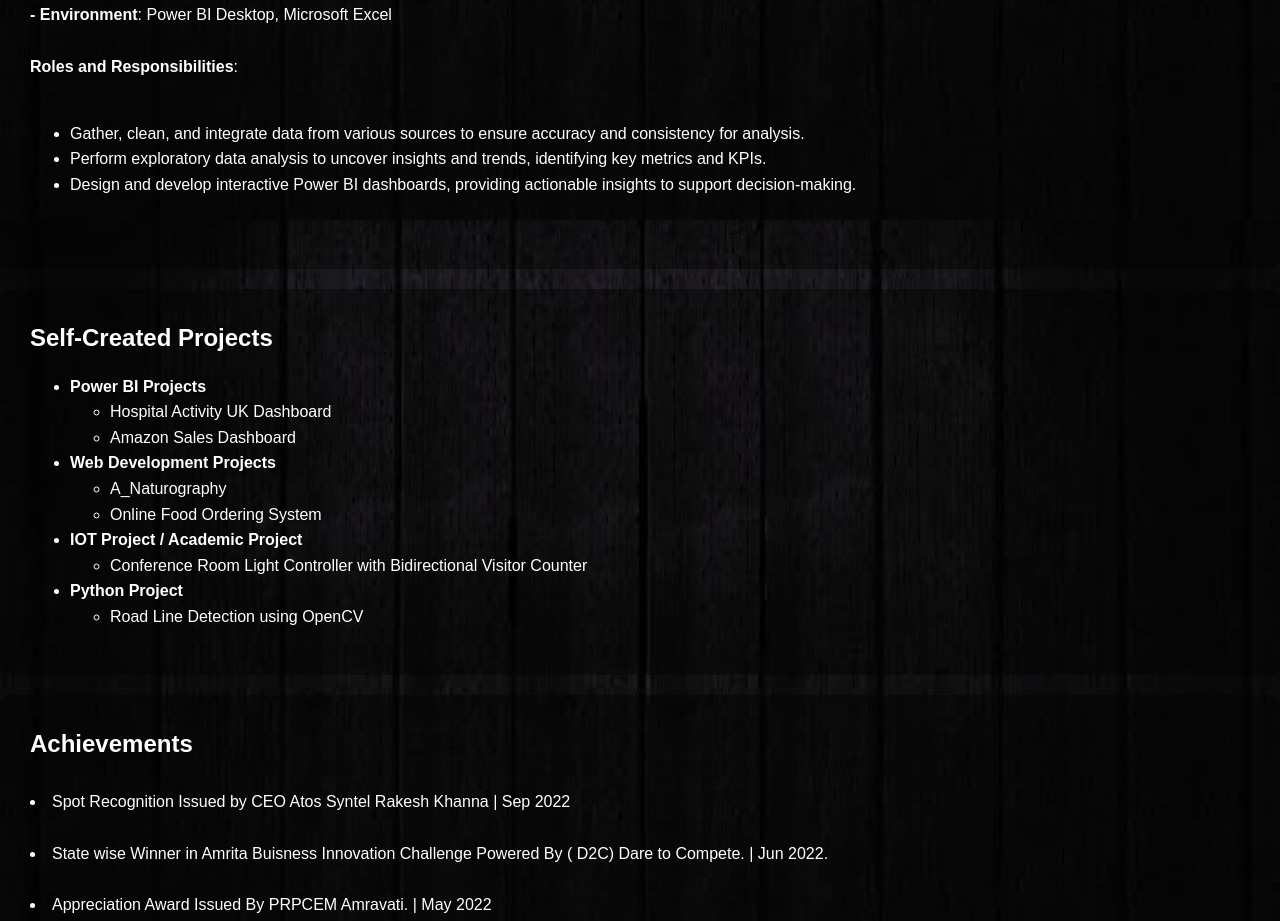
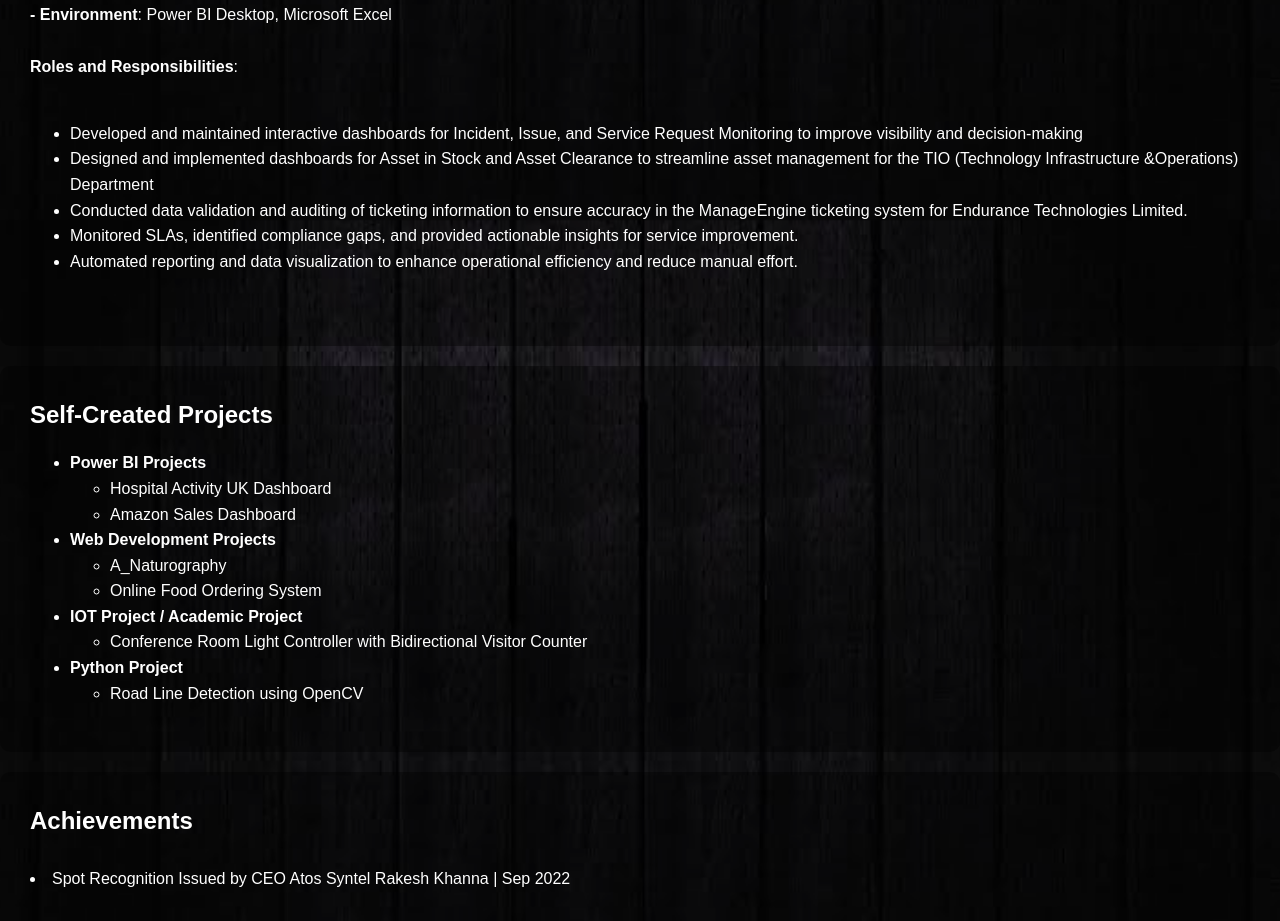
Before and after one commit to AshwikBire/Resume.github.io, a plain HTML site: page index.html in a window 1280 px wide. Shown: the part 2180-3101 px from the top of the page. Drawn offline with Linux system fonts and the light colour scheme; a script that the page names is missing.

Commit message:
Update index.html

```diff
--- a/index.html
+++ b/index.html
@@ -81,9 +81,16 @@
     <br><b>Roles and Responsibilities</b>:</br>
     <br>
         <ul>
-            <li>Gather, clean, and integrate data from various sources to ensure accuracy and consistency for analysis.</li>
-            <li>Perform exploratory data analysis to uncover insights and trends, identifying key metrics and KPIs.</li>
-            <li>Design and develop interactive Power BI dashboards, providing actionable insights to support decision-making.</li>
+            <li>Developed and maintained interactive dashboards for Incident, Issue, and Service Request
+Monitoring to improve visibility and decision-making</li>
+            <li>Designed and implemented dashboards for Asset in Stock and Asset Clearance to streamline asset
+management for the TIO (Technology Infrastructure &Operations) Department</li>
+            <li>Conducted data validation and auditing of ticketing information to ensure accuracy in the
+ManageEngine ticketing system for Endurance Technologies Limited.</li>
+<li>Monitored SLAs, identified compliance gaps, and provided actionable insights for service
+improvement.</li>
+<li>Automated reporting and data visualization to enhance operational efficiency and reduce manual
+effort.</li>
         </ul>
     </br>
 </section>
```
